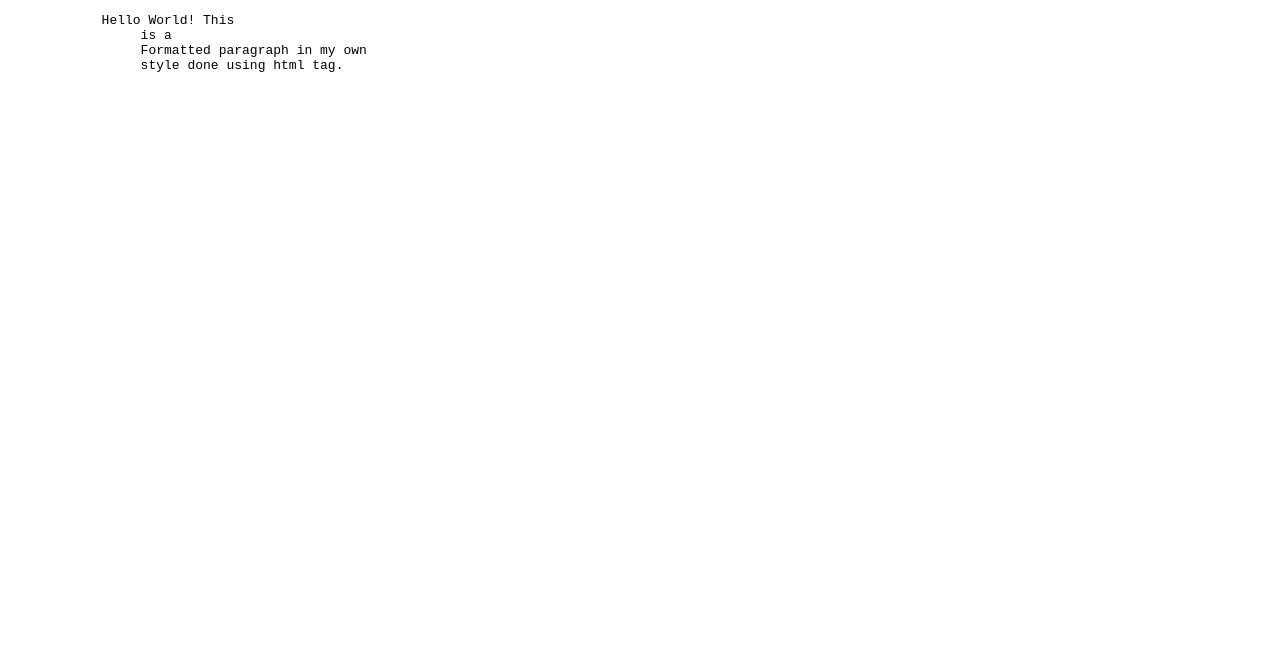
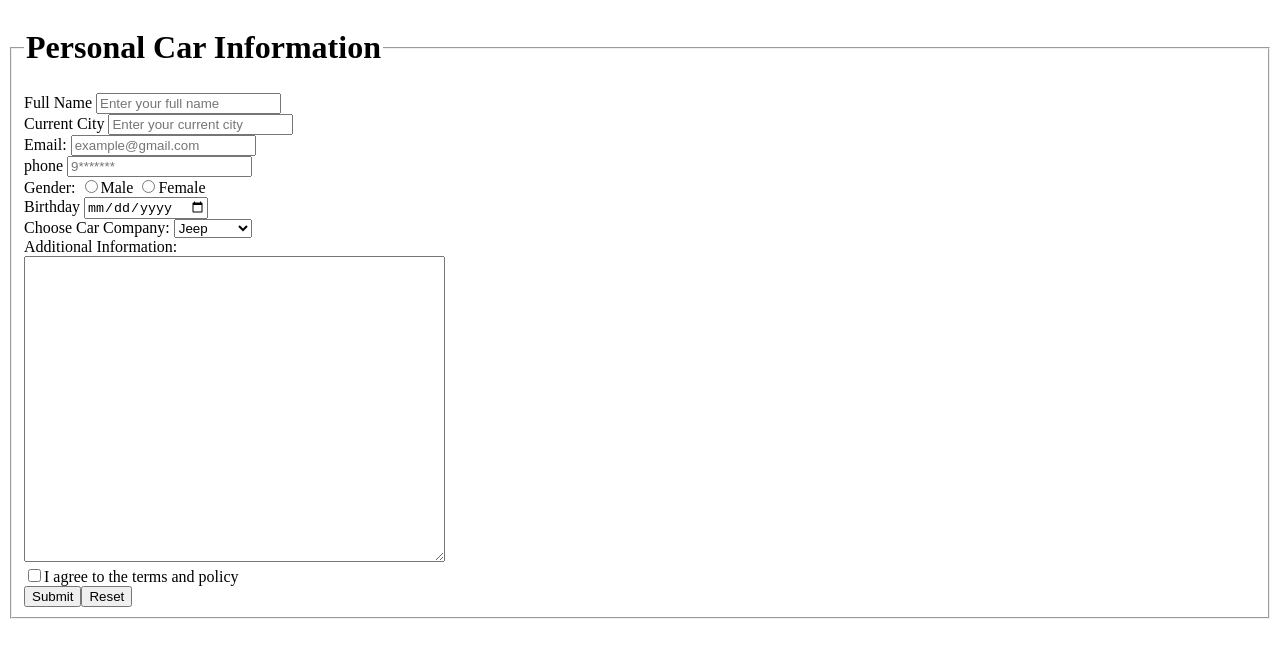
Before and after one commit to cstunepal/fouthsem, a plain HTML site: page index.html in a window 1280 px wide. Drawn offline with Linux system fonts and the light colour scheme.

Commit message:
Add files via upload

```diff
--- a/index.html
+++ b/index.html
@@ -8,19 +8,57 @@
 </head>
 <body>
     <!-- Content goes here  -->
-     <!-- Heaing goes here -->
-      <div>
-      <!-- <h1> Hello Bibash </h1>
-      <h6> Halo Bibash</h6>
-     <p> Hello World! This <br> &nbsp; &nbsp; &nbsp;is a <br> <i>Formatted paragraph</i> in my own <br> style done using html tag. <br>
-        &nbsp;  &nbsp;  &nbsp; &nbsp; &nbsp; &nbsp; &nbsp;  <i><b>-Web Tech Lab</b></i> -->
-        <pre>
-            Hello World! This
-                 is a
-                 Formatted paragraph in my own
-                 style done using html tag.
-        </pre>
-    </p>
-</div>
+     <!-- Form goes here -->
+
+      <form class="form">
+        <fieldset>
+            <legend><h1>Personal Car Information</h1></legend>
+            <label for="fname">
+                Full Name <input type="text" placeholder="Enter your full name" id="fname">
+</label> <br>
+
+<label for="city">
+                Current City <input type="text" placeholder="Enter your current city" id="city">
+</label> <br>
+<label for="email">
+
+                Email: <input type="email" placeholder="example@gmail.com" id="email">
+  </label> <br>
+<label for="phone">
+    phone <input type="number" placeholder="9*******" id="phone">
+</label> <br>
+
+<label for="gender">
+    Gender:
+    <input type="radio" id="gender" name="gender">Male
+    <input type="radio" id="gender"name="gender">Female
+</label> <br>
+
+<label for="bday">
+    Birthday <input type="date" id="bday">
+</label> <br>
+
+<label for="Car">
+    Choose Car Company:
+    <select id="Car">
+        <option value="Car">Jeep</option>
+        <option value="Car">Mahindra</option>
+    </select>
+</label> <br>
+
+<label for="Info">
+    Additional Information: <br>
+    <textarea rows="20" cols="50" id="Info"> </textarea>
+</label> <br>
+
+<label for="check">
+    <input type="checkbox" >I agree to the terms and policy
+</label> <br>
+
+
+<button type="submit">Submit</button><button type="reset">Reset</button>
+</fieldset>
+      </form>
+
 </body>
 </html>
```
